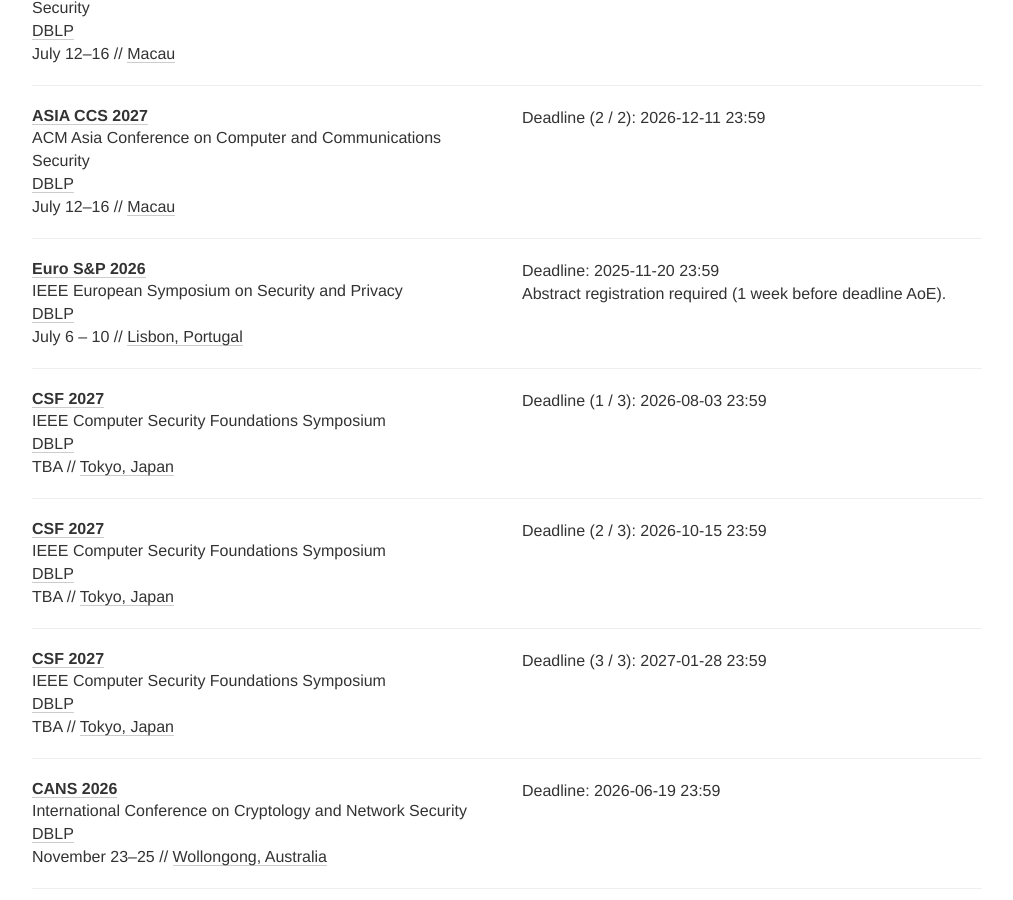
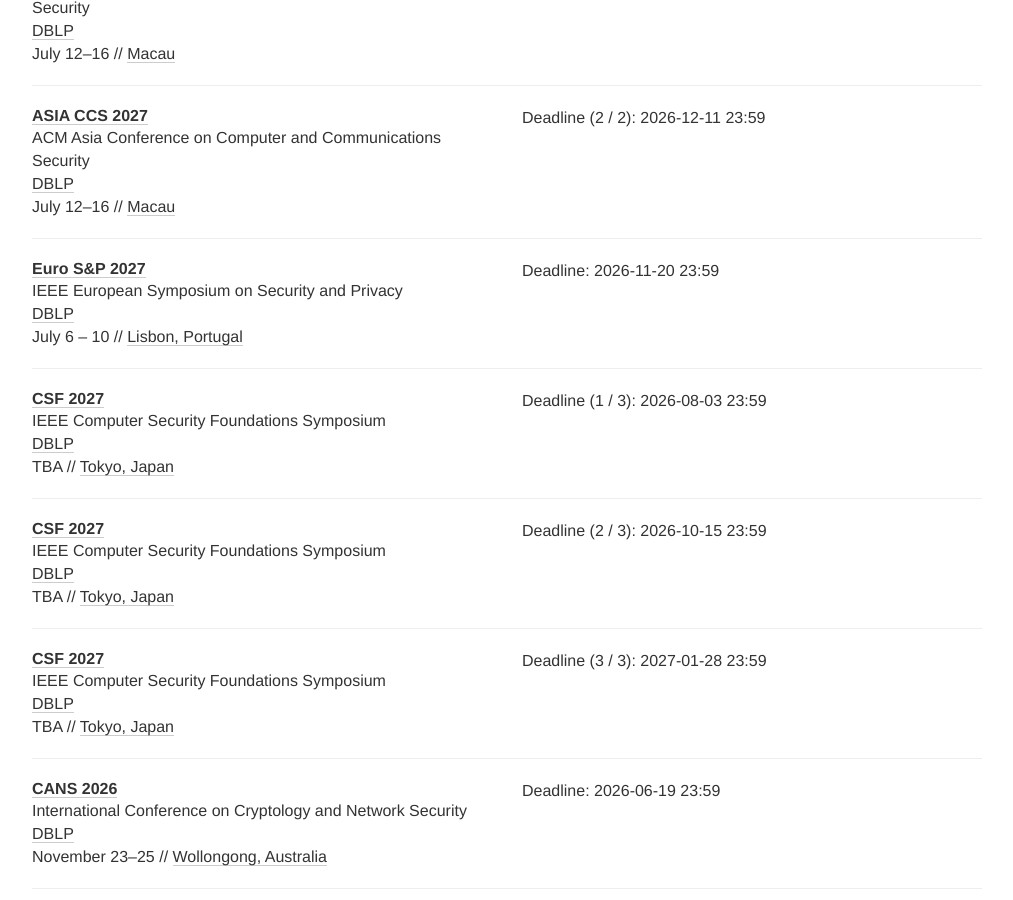
Before and after one commit to sec-deadlines/sec-deadlines.github.io, a Jekyll site: the page built from index.html, in a window 1280 px wide and 900 px high, scrolled down 1774 px. Shown: the whole window, without its empty margins (133-1146 px from the left). Built offline with Jekyll 4.4.1, drawn with Linux system fonts in a browser that asks for light colours; nearby versions of some CDN libraries; comment, search, counter and statistics services are not loaded.

Commit message:
Set Euro S&P 2027 details

```diff
--- a/_data/conferences.yml
+++ b/_data/conferences.yml
@@ -76,11 +76,10 @@
 
 - name: Euro S&P
   description: IEEE European Symposium on Security and Privacy
-  year: 2026
-  comment: Abstract registration required (1 week before deadline AoE).
-  link: https://eurosp2026.ieee-security.org/
+  year: 2027
+  link: https://eurosp2027.ieee-security.org/
   dblp: https://dblp.org/db/conf/eurosp/index.html
-  deadline: ["2025-11-20 23:59"]
+  deadline: ["2026-11-20 23:59"]
   date: "July 6 - 10"
   place: Lisbon, Portugal
   tags: [SEC, PRIV, CONF, CORE-A]
```
